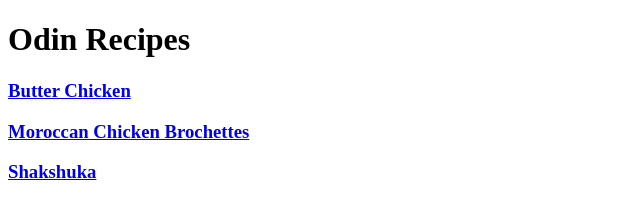
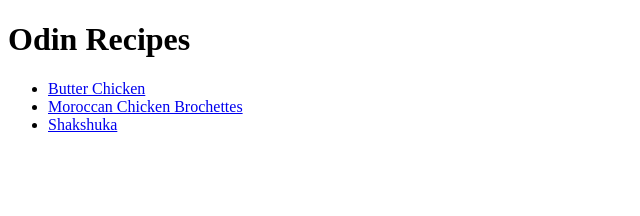
Before and after one commit to CabeLovlie/odin-recipes, a plain HTML site: page index.html in a window 1280 px wide. Shown: the whole page, without its empty margins (0-640 px from the left). Drawn offline with Linux system fonts and the light colour scheme.

Commit message:
Places links in unordered list
Small commit to place all the links on the main page in an
unordered list.

```diff
--- a/index.html
+++ b/index.html
@@ -7,8 +7,11 @@
 
     <body>
         <h1>Odin Recipes</h1>
-        <h3><a href="./recipes/butterChicken.html">Butter Chicken</a></h3>
-        <h3><a href="./recipes/moroccanChicken.html">Moroccan Chicken Brochettes</a></h3>
-        <h3><a href="./recipes/shakshuka.html">Shakshuka</a></h3>
+
+        <ul>
+            <li><a href="./recipes/butterChicken.html">Butter Chicken</a></li>
+            <li><a href="./recipes/moroccanChicken.html">Moroccan Chicken Brochettes</a></li>
+            <li><a href="./recipes/shakshuka.html">Shakshuka</a></li>
+        </ul>
     </body>
 </html>
```
